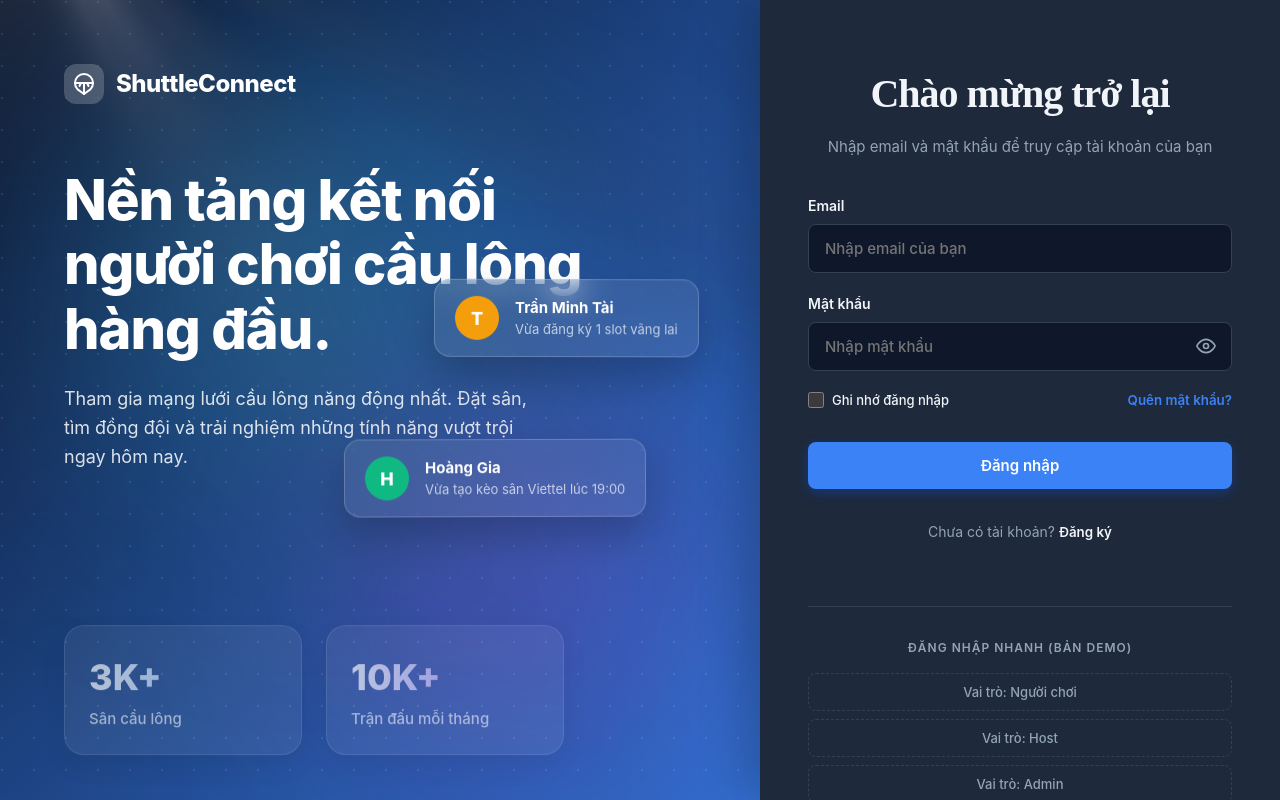
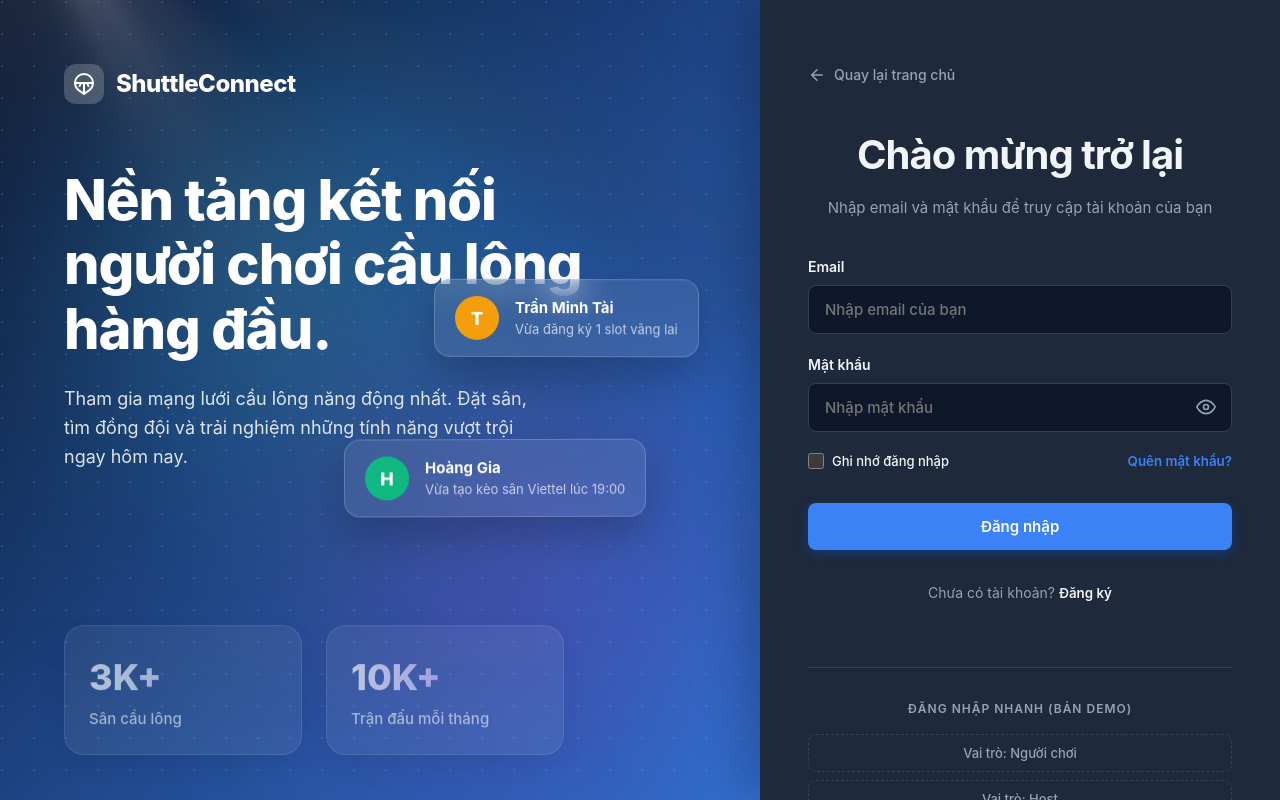
Before and after one commit to 161seconds/shuttle-connect, a React (Vite) app in the folder client/: page /login in a window 1280 px wide. Built offline with nearby package versions, Linux system fonts and the light colour scheme.

Commit message:
feat(login): add back to home button and sync font

```diff
--- a/client/src/App.tsx
+++ b/client/src/App.tsx
@@ -1,4 +1,3 @@
-import { useState } from 'react';
 import { BrowserRouter, Routes, Route, Navigate, useLocation } from 'react-router-dom';
 import { Navbar } from './components/Navbar';
 import { AuthProvider, useAuth } from './contexts/AuthContext';
--- a/client/src/pages/LoginPage.tsx
+++ b/client/src/pages/LoginPage.tsx
@@ -154,6 +154,31 @@ export const LoginPage: React.FC = () => {
         padding: '64px 48px'
       }}>
 
+        {/* Nút quay lại trang chủ */}
+        <Link
+          to="/"
+          style={{
+            display: 'inline-flex',
+            alignItems: 'center',
+            gap: '8px',
+            color: 'var(--muted)',
+            textDecoration: 'none',
+            fontSize: '14px',
+            fontWeight: 500,
+            marginBottom: '40px',
+            transition: 'color 0.2s',
+            alignSelf: 'flex-start'
+          }}
+          onMouseOver={e => e.currentTarget.style.color = 'var(--text)'}
+          onMouseOut={e => e.currentTarget.style.color = 'var(--muted)'}
+        >
+          <svg width="18" height="18" viewBox="0 0 24 24" fill="none" stroke="currentColor" strokeWidth="2" strokeLinecap="round" strokeLinejoin="round">
+            <path d="M19 12H5"></path>
+            <polyline points="12 19 5 12 12 5"></polyline>
+          </svg>
+          Quay lại trang chủ
+        </Link>
+
         <div style={{
           width: '100%',
           display: 'flex',
@@ -166,7 +191,6 @@ export const LoginPage: React.FC = () => {
           {/* Header */}
           <div style={{ textAlign: 'center', marginBottom: '36px' }}>
             <h1 style={{
-              fontFamily: '"Playfair Display", "Times New Roman", serif',
               fontSize: '40px',
               fontWeight: 700,
               color: 'var(--text)',
```
